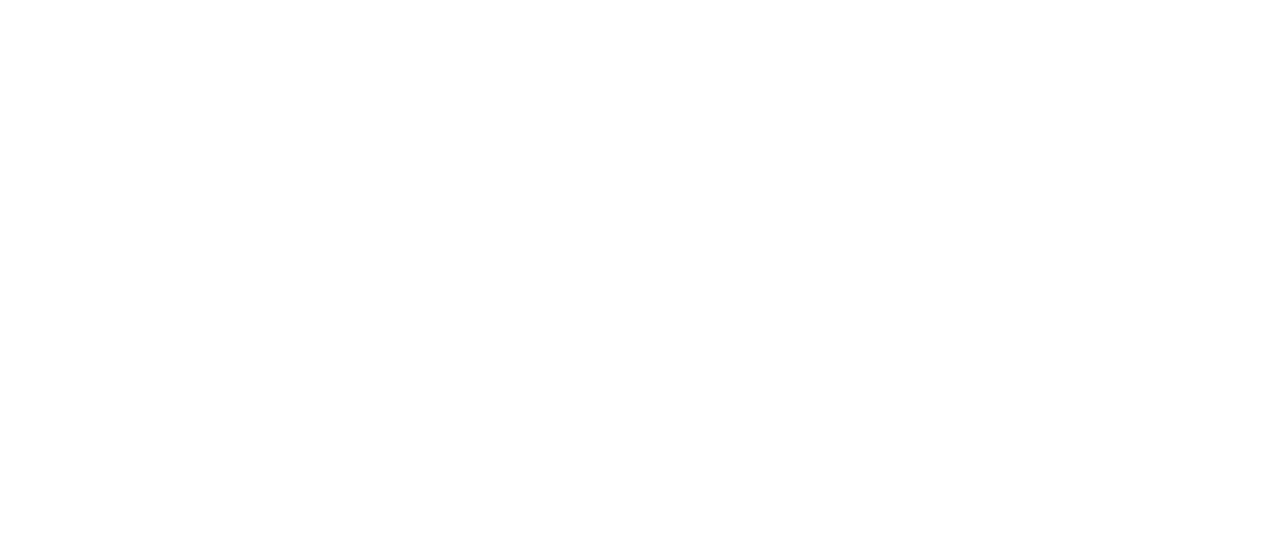
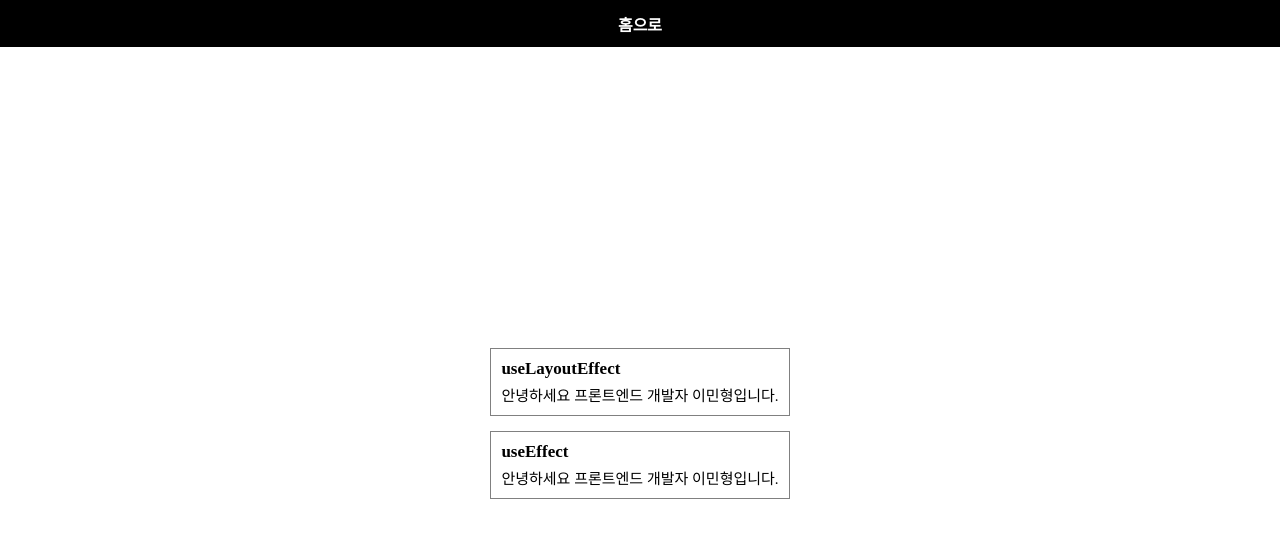
Before and after one commit to outclassstudio/react-hooks-practice, a React (Vite) app: page /uselayouteffect in a window 1280 px wide. Before the commit this address had no page. Shown: the top 538 px of the page. Built offline with nearby package versions, Linux system fonts and the light colour scheme.

Commit message:
Feat : Set useLayoutEffect

```diff
--- a/src/App.tsx
+++ b/src/App.tsx
@@ -2,6 +2,7 @@
 import MainPage from "./pages/MainPage";
 import ObservablePractice from "./pages/ObservablePractice";
 import UseCallbackPractice from "./pages/UseCallbackPractice";
+import UseLayoutEffectPractice from "./pages/UseLayoutEffectPractice";
 
 function App() {
   return (
@@ -10,6 +11,7 @@
         <Route path="/" element={<MainPage />} />
         <Route path="/usecallback" element={<UseCallbackPractice />} />
         <Route path="/observable" element={<ObservablePractice />} />
+        <Route path="/uselayouteffect" element={<UseLayoutEffectPractice />} />
       </Routes>
     </Router>
   );
--- a/src/components/Header.tsx
+++ b/src/components/Header.tsx
@@ -6,8 +6,8 @@
   const navigate = useNavigate();
 
   return (
-    <HeaderContainer onClick={() => navigate("/")}>
-      <Menu>홈으로</Menu>
+    <HeaderContainer>
+      <Menu onClick={() => navigate("/")}>홈으로</Menu>
     </HeaderContainer>
   );
 }
--- a/src/pages/MainPage.tsx
+++ b/src/pages/MainPage.tsx
@@ -20,6 +20,9 @@
         React Hooks Practice
         <NormalBtn onClick={(e) => handleButtonClick(e, "/usecallback")}>
           useCallback
+        </NormalBtn>
+        <NormalBtn onClick={(e) => handleButtonClick(e, "/uselayouteffect")}>
+          useLayoutEffect
         </NormalBtn>
       </SubContainer>
       <SubContainer>
--- /dev/null
+++ b/src/pages/UseLayoutEffectPractice.tsx
@@ -0,0 +1,63 @@
+import { useEffect, useLayoutEffect, useState } from "react";
+import styled from "styled-components";
+import { FlexColumnDiv } from "../styles/utility.style";
+import Layout from "./Layout";
+
+export default function UseLayoutEffectPractice () {
+  const [effect, setEffect] = useState("")
+  const [name1, setName1] = useState("")
+  const [position1, setPosition1] = useState("")
+
+  const [layoutEffect, setLayoutEffect] = useState("")
+  const [name2, setName2] = useState("")
+  const [position2, setPosition2] = useState("")
+
+  useLayoutEffect(() => {
+    setLayoutEffect("useLayoutEffect")
+    setName2("이민형")
+    setPosition2("프론트엔드")
+  }, [name2, position2])
+
+  useEffect(() => {
+    setEffect("useEffect")
+    setName1("이민형")
+    setPosition1("프론트엔드")
+  }, [name1, position1])
+
+  return (
+    <Layout>
+      <UseLayoutEffectContainer>
+        <SubWrapper>
+          {/* {layoutEffect} */}
+          useLayoutEffect
+          <div>안녕하세요 {position2} 개발자 {name2}입니다. </div>
+        </SubWrapper>
+        <SubWrapper>
+          {/* {effect} */}
+          useEffect
+          <div>안녕하세요 {position1} 개발자 {name1}입니다. </div>
+        </SubWrapper>
+        </UseLayoutEffectContainer>
+    </Layout>
+  )
+}
+
+const UseLayoutEffectContainer = styled(FlexColumnDiv)`
+  width: 100vw;
+  height: 100vh;
+  gap:15px;
+`
+
+const SubWrapper = styled(FlexColumnDiv)`
+  align-items:start;
+  gap: 5px;
+  font-size:17px;
+  font-weight:bold;
+  border: 1px solid gray;
+  padding: 10px;
+
+  div {
+    font-size : 15px;
+    font-weight: normal
+  }
+`
```
